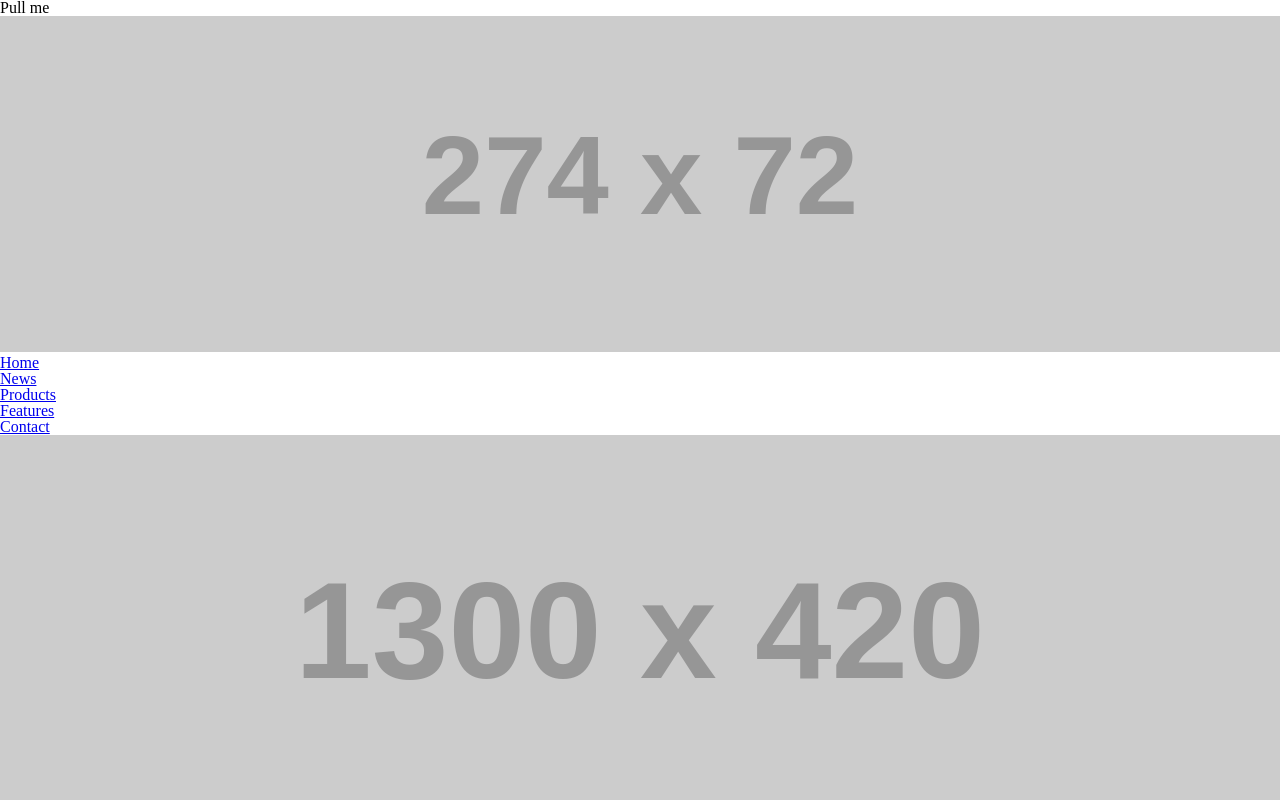
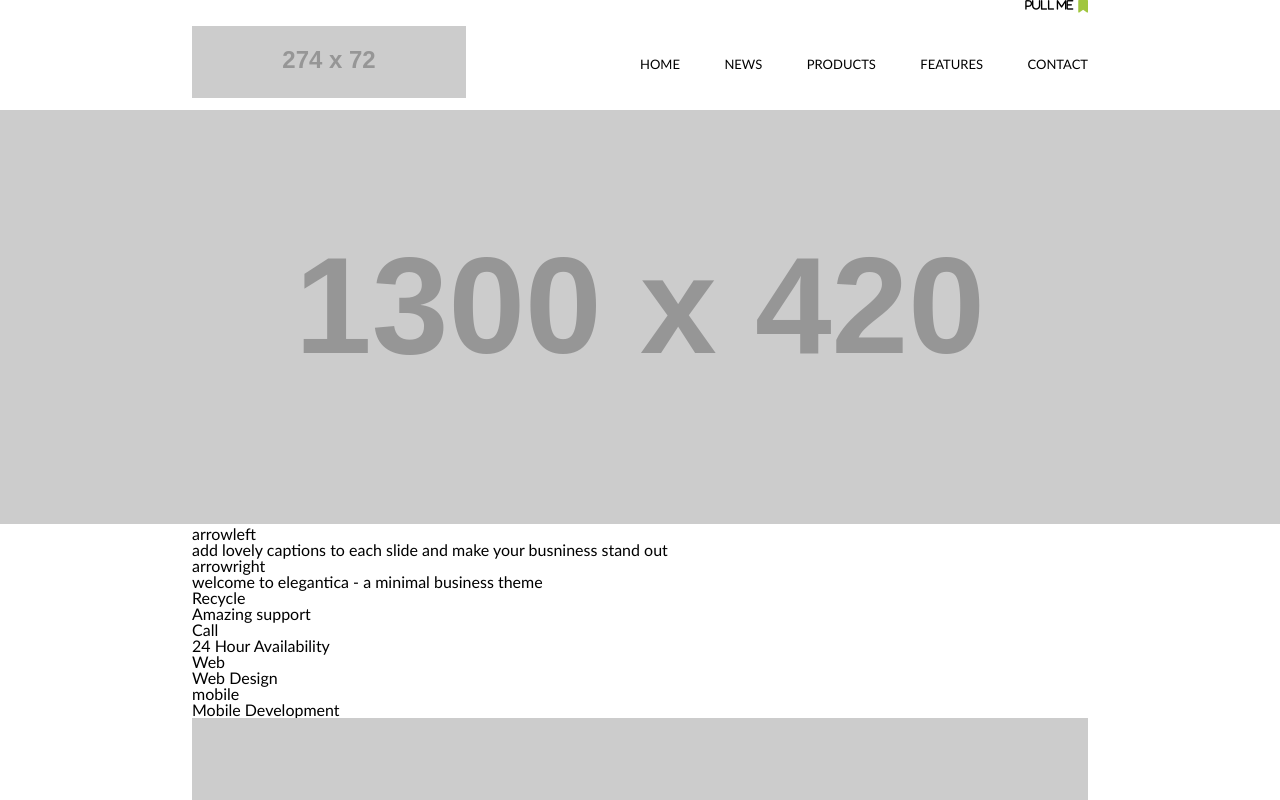
Before and after one commit to leenabaxioned/Template3, a plain HTML site: page index.html in a window 1280 px wide. Shown: the top 800 px of the page. Drawn offline with Linux system fonts and the light colour scheme; placeholder pictures from the web are drawn by us.

Commit message:
header styling

```diff
--- a/style.css
+++ b/style.css
@@ -31,6 +31,8 @@ footer, header, hgroup, menu, nav, section {
 }
 body {
 	line-height: 1;
+    font-family: "Gill Sans", sans-serif;
+    overflow-x: hidden;
 }
 ol, ul {
 	list-style: none;
@@ -51,4 +53,90 @@ table {
 img{
     width: 100%;
     height: 100%;
+    object-fit: cover;
 }
+
+.wrapper{
+    width: 70%;
+    margin: 0 auto;
+}
+
+a{
+    text-decoration: none;
+}
+
+/* body styling starts */
+/* header styling starts */
+.head-nav{
+    padding: 10px 0;
+}
+
+.head-nav, .head-nav .nav-menu{
+    display: flex;
+    justify-content: space-between;
+    align-items: center;
+}
+
+.head-nav .nav-menu{
+    flex-basis: 50%;
+}
+
+/* .pull{
+    position: relative;
+    left: 94%;
+    font-size: 12px;
+    display: inline-block;
+    overflow: hidden;
+}
+
+.pull::after{
+    font-family: "FontAwsome";
+    content: "\f02e";
+    float: right;
+    margin: 0;
+    line-height: 16px;
+    color: #92B34B;
+    font-size: 12px;
+    text-indent: 0;
+} */
+
+.pull{
+    display: block;
+    overflow: hidden;
+    text-indent: -9999px;
+}
+
+.pull::before{
+  font-family: "FontAwesome";
+  content: "\f02e";
+  color: #A0C63F;
+  float: right;
+  font-size: 13px;
+  margin: 0;
+  text-indent: 0;
+}
+
+.pull::after{
+    font-family: "FontAwesome";
+    content: "pull me";
+    padding-right: 5px;
+    color: #000;
+    float: right;
+    font-size: 11px;
+    margin: 0;
+    text-indent: 0;
+    text-transform: uppercase;
+  }
+
+
+.head-nav .nav-menu li a{
+    color: #000;
+    font-size: 13px;
+    text-transform: uppercase;
+}
+
+.head-nav .nav-menu li a:hover{
+    color: #A0C63F;
+    text-shadow: -1px -2px #000;
+    transition: 1s ease;
+}
```
